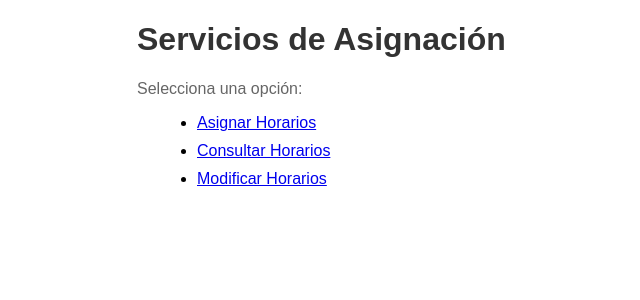
After one commit to ICESI-PI1-2024A-G1/proyecto-t2, a Django app: page /servicios_asignacion/ in a window 1280 px wide. The commit adds this page. Shown: the top 300 px of the page, without its empty margins (103-743 px from the left). Run offline with Django 5.2, Linux system fonts and the light colour scheme.

Commit message:
JFJC/feat: Added templates and function to register schedule

```diff
--- a/code/CCSApp/templates/base.html
+++ b/code/CCSApp/templates/base.html
@@ -8,7 +8,7 @@
         </li>
         <li>
             <a href="">Asignacion de Viaticos</a>
-        <li><a href="">Servicios de Asignacion</a></li>
+        <li><a href="/servicios_asignacion">Servicios de Asignacion</a></li>
 
         </li>
     </ul>
--- /dev/null
+++ b/code/CCSApp/templates/servicios_asignacion.html
@@ -0,0 +1,43 @@
+<!DOCTYPE html>
+<html lang="es">
+<head>
+    <meta charset="UTF-8">
+    <meta name="viewport" content="width=device-width, initial-scale=1.0">
+    <title>Servicios de Asignación</title>
+    <style>
+        body {
+            font-family: Arial, sans-serif;
+        }
+        .container {
+            max-width: 800px;
+            margin: 20px auto;
+            padding: 0 20px;
+        }
+        h1 {
+            color: #333;
+        }
+        p {
+            color: #666;
+        }
+        ul {
+            list-style-type: disc;
+            margin-left: 20px;
+        }
+        li {
+            margin-bottom: 10px;
+        }
+    </style>
+</head>
+<body>
+    <div class="container">
+        <h1>Servicios de Asignación</h1>
+        <p>Selecciona una opción:</p>
+        <ul>
+            <li><a href="/asignar_horario">Asignar Horarios</a></li>
+            <li><a href="#">Consultar Horarios</a></li>
+            <li><a href="#">Modificar Horarios</a></li>
+            <!-- Agrega más opciones según tus necesidades -->
+        </ul>
+    </div>
+</body>
+</html>
--- a/code/CCSApp/urls.py
+++ b/code/CCSApp/urls.py
@@ -3,5 +3,6 @@ from . import views
 urlpatterns = [
     path('', views.index),
     path('home/', views.home),
-
+    path('asignar_horario/', views.asignar_horario, name='asignar_horario'),
+    path('servicios_asignacion/', views.servicios_asignacion),
 ]
--- a/code/CCSApp/views.py
+++ b/code/CCSApp/views.py
@@ -1,9 +1,14 @@
 from django.shortcuts import render
 from django.http import HttpResponse
 
+# Create your views here.
 
+def servicios_asignacion(request):
+    return render(request, 'servicios_asignacion.html')
 
-# Create your views here.
+def asignar_horario(request):
+    return render(request, 'asignar_horario.html')
+
 def malla_curricular(request):
     return render(request, 'np_malla_curricular.html')
 
```
Also changed, not shown: code/CCSApp/forms.py (added, +7 -0 lines), code/CCSApp/models.py (+18 -0 lines), code/CCSApp/templates/asignar_horario.html (added, +15 -0 lines), code/CCSApp/migrations/0006_horario.py (added), code/db.sqlite3.
